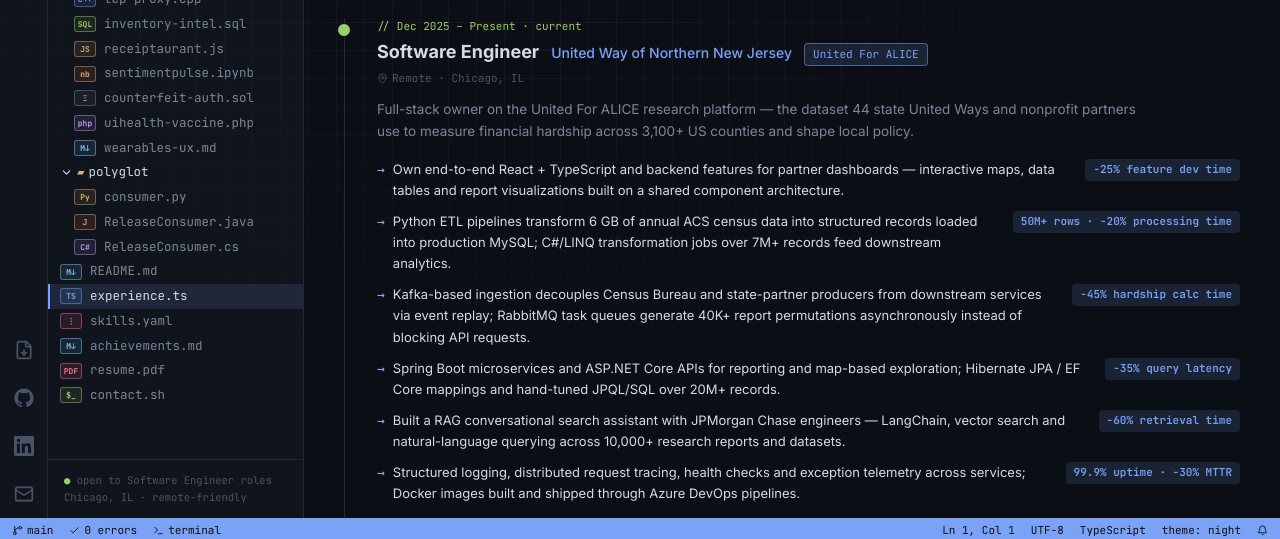
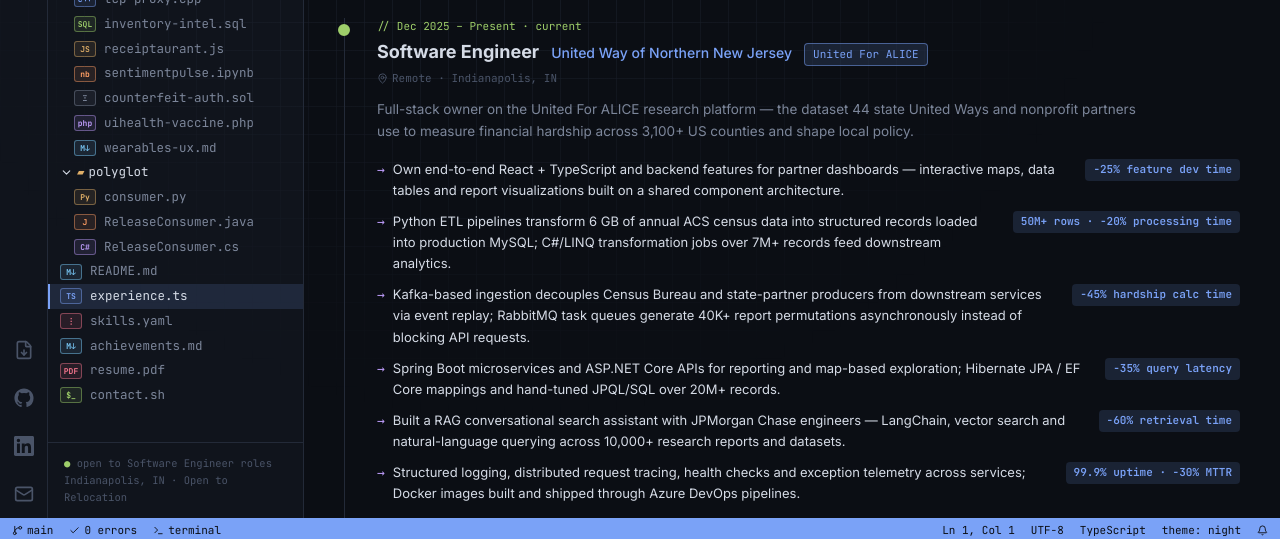
Before and after one commit to Bhavyashreeputta/Bhavyashree-Putta, a React (Vite) app: page /experience in a window 1280 px wide. Shown: the part 258-797 px from the top of the page. Built offline with nearby package versions, Linux system fonts and the light colour scheme.

Commit message:
Update Location

```diff
--- a/src/components/ide/Explorer.tsx
+++ b/src/components/ide/Explorer.tsx
@@ -78,7 +78,7 @@
         <div>
           <span style={{ color: 'var(--green)' }}>●</span> open to Software Engineer roles
         </div>
-        <div>Chicago, IL · remote-friendly</div>
+        <div>Indianapolis, IN · Open to Relocation</div>
       </div>
     </aside>
   )
--- a/src/data/experience.ts
+++ b/src/data/experience.ts
@@ -25,7 +25,7 @@
     period: 'Dec 2025 – Present',
     start: '2025-12-01',
     end: null,
-    location: 'Remote · Chicago, IL',
+    location: 'Remote · Indianapolis, IN',
     summary:
       'Full-stack owner on the United For ALICE research platform — the dataset 44 state United Ways and nonprofit partners use to measure financial hardship across 3,100+ US counties and shape local policy.',
     bullets: [
--- a/src/data/profile.ts
+++ b/src/data/profile.ts
@@ -5,7 +5,7 @@
   name: 'Bhavyashree Putta',
   handle: 'bhavya',
   title: 'Software Engineer · Full-Stack & AI',
-  location: 'Chicago, IL',
+  location: 'Indianapolis, IN',
   email: 'bhavyaputta13@gmail.com',
   github: 'https://github.com/Bhavyashreeputta',
   linkedin: 'https://www.linkedin.com/in/bhavyashree-putta-b120261b8/',
--- a/src/lib/shell.ts
+++ b/src/lib/shell.ts
@@ -119,7 +119,7 @@
     run: (_, ctx) => [
       c(`   ██████╗   ${profile.handle}@portfolio`, ACC),
       c(`   ██╔══██╗  ----------------`, ACC),
-      c(`   ██████╔╝  OS: Chicago, IL`, ACC),
+      c(`   ██████╔╝  OS: Indianapolis, IN`, ACC),
       c(`   ██╔══██╗  Kernel: M.S. CS, UIC (3.88)`, ACC),
       c(`   ██████╔╝  Uptime: 3+ years in production`, ACC),
       c(`   ╚═════╝   Shell: python / java / c# / ts`, ACC),
```
